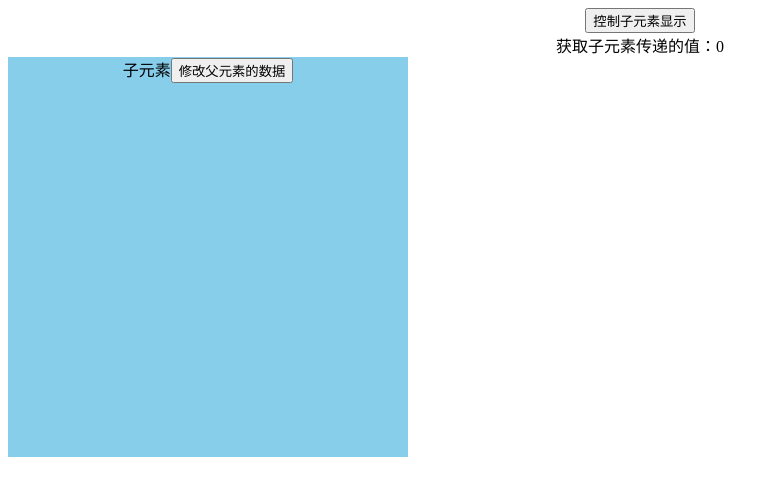
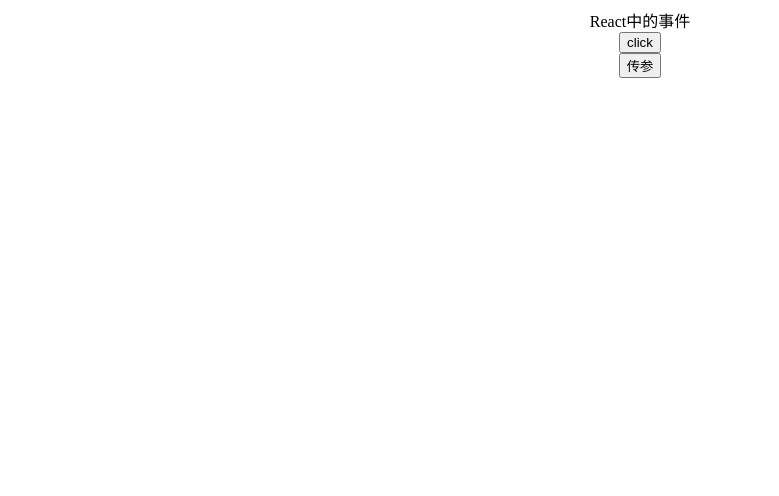
Before and after one commit to vanliant/my-react, a React (Create React App) app in the folder react-demo/: page / in a window 1280 px wide. Shown: the top 496 px of the page, without its empty margins (0-779 px from the left). Built offline with nearby package versions, Linux system fonts and the light colour scheme.

Commit message:
事件传参

```diff
--- a/react-demo/src/App.js
+++ b/react-demo/src/App.js
@@ -4,14 +4,16 @@
 
 // import Weather from './components/Weather'
 // import Clock from './components/Clock'
-import Parent from './components/parentComponent/Parent'
+// import Parent from './components/parentComponent/Parent'
+import Event from './components/Event'
 
 function App() {
   return (
     <div className="App">
       {/* <Weather weather='下雨'/> */}
       {/* <Clock /> */}
-      <Parent />
+      {/* <Parent /> */}
+      <Event />
     </div>
   );
 }
--- /dev/null
+++ b/react-demo/src/components/Event.js
@@ -0,0 +1,34 @@
+import React from 'react'
+
+export default class Event extends React.Component{
+    constructor(props){
+        super(props)
+        this.state = {
+
+        }
+    }
+    // 1.绑定事件的命名，驼峰命名法
+    // 2.用{}传入一个函数
+    render(){
+        return (
+            <div>
+                <div>React中的事件</div>
+                <button onClick={this.click}>click</button>
+                <br />
+                <button onClick={(e) => {this.sendParams('参数1',e)}}>传参</button>
+            </div>
+        )
+    }
+
+    click = (e) => {
+        // 阻止默认，必须使用e.preventDefault()
+        e.preventDefault()
+        console.log(e)
+    }
+
+    sendParams = (msg,e) => {
+        // 阻止默认，必须使用e.preventDefault()
+        e.preventDefault()
+        console.log(msg,e)
+    }
+}
```
